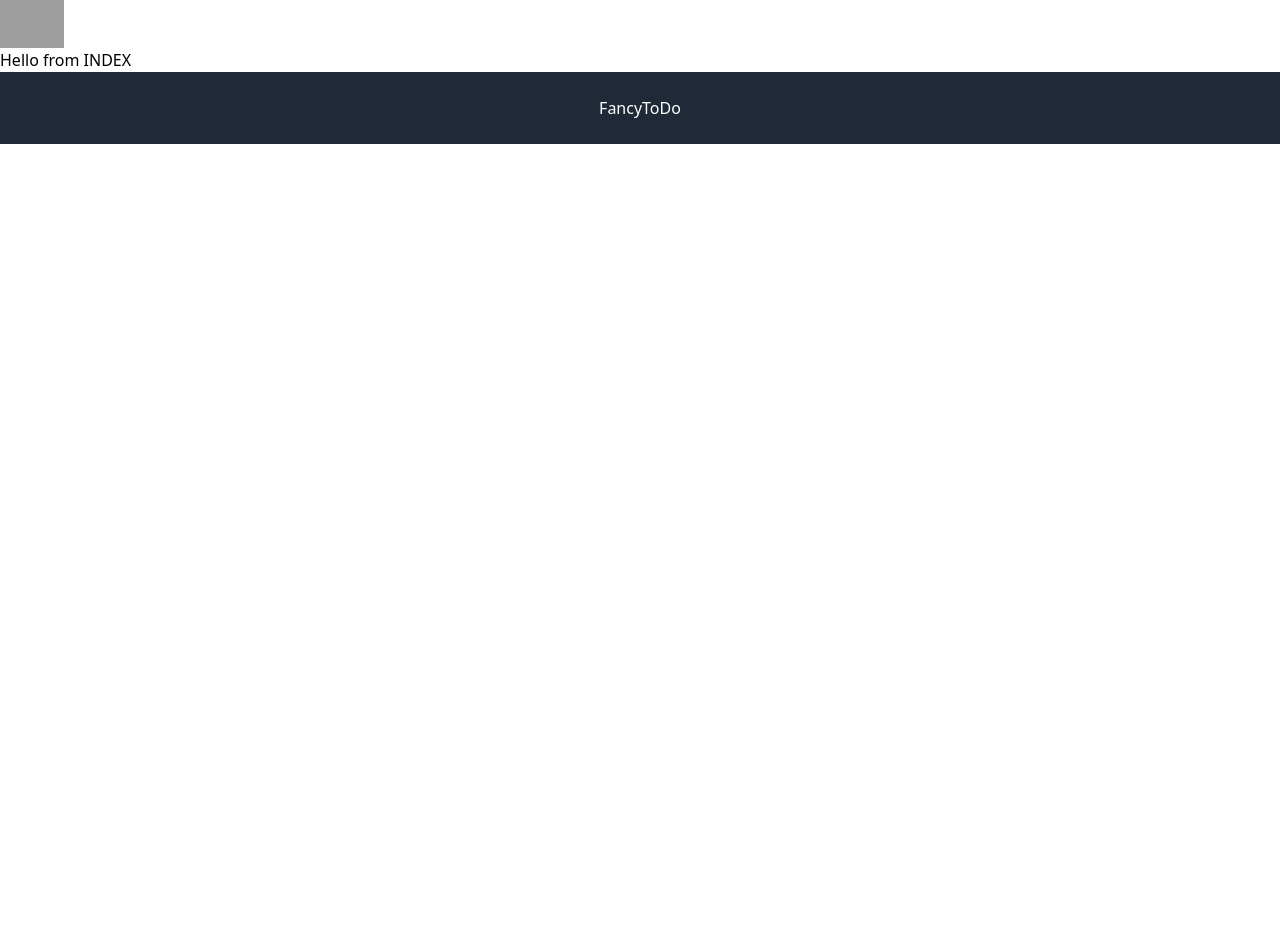
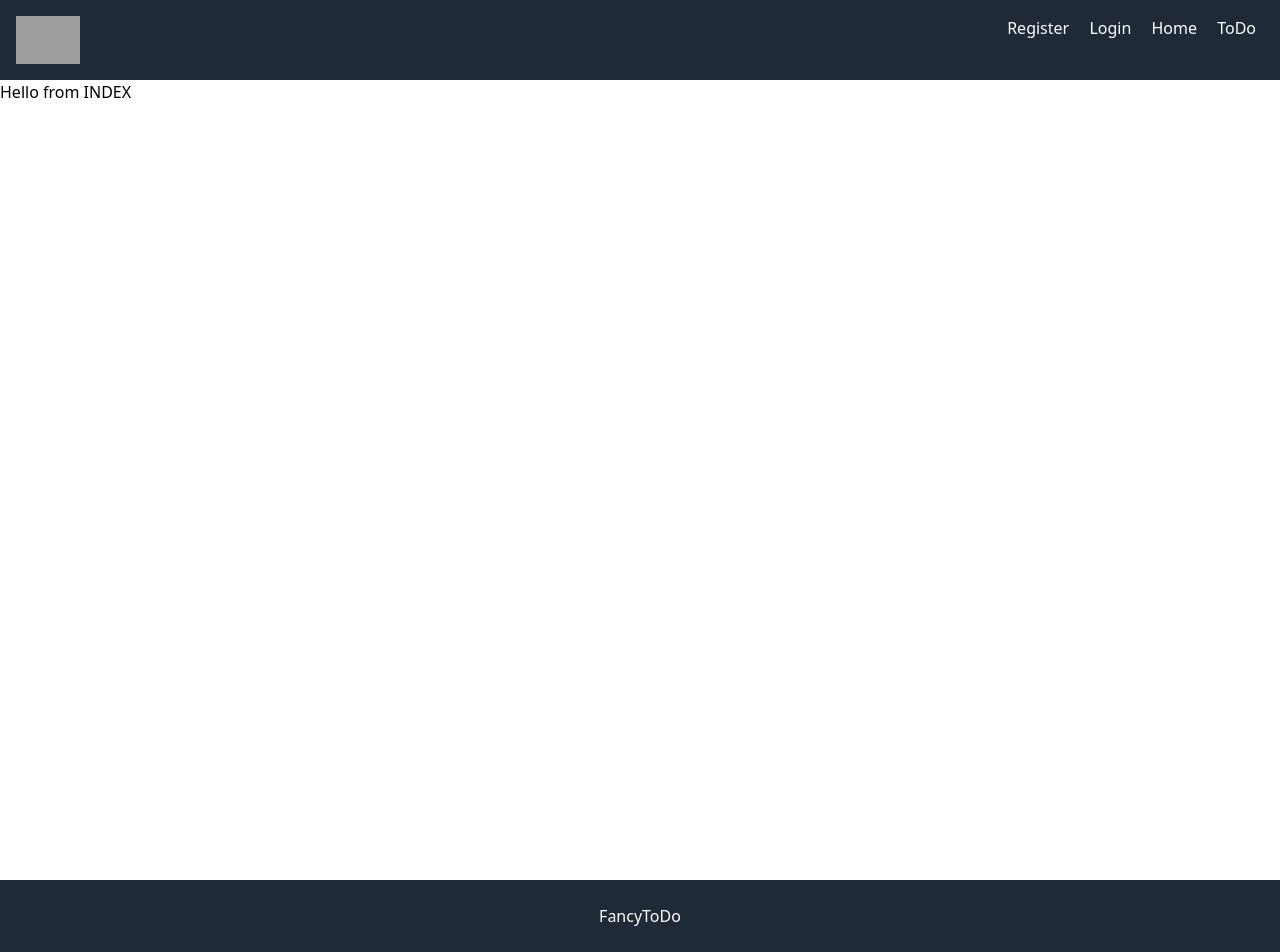
Before and after one commit to XIIILumina/PCComponentMarket, a PHP site: page / in a window 1280 px wide. Before the commit the page ends 800 px from the top, so only its background shows below. Run offline with PHP 8.4, Linux system fonts and the light colour scheme; some libraries are stand-ins or nearby versions; grey boxes are pictures that could not be loaded.

Commit message:
Added footer and navbar fixed

```diff
--- a/app/Views/Components/navbar.php
+++ b/app/Views/Components/navbar.php
@@ -1,6 +1,6 @@
-<nav class="flex justify-between">
+<nav class="flex justify-between bg-gray-800 p-4">
     <div>
-     <img src="logo.png" alt="Logo" class="h-12 w-auto">
+    <a href="/"><img src="logo.png" alt="Logo" class="h-12 w-auto"></a>
     </div>
     <div>
       <a href="/register" class="text-white mx-2 hover:border hover:border-white transition duration-300">Register</a>
--- a/app/Views/index.view.php
+++ b/app/Views/index.view.php
@@ -2,7 +2,8 @@
 require_once "../app/Views/Components/head.php";
 require_once "../app/Views/Components/navbar.php";
 ?>
+<div class="h-screen">
+    <h1>Hello from INDEX</h1>
+</div>
 
-<h1>Hello from INDEX</h1>
-
-<? require_once "../app/Views/Components/footer.php"; ?>
+<?php require_once "../app/Views/Components/footer.php"; ?>
--- a/app/Views/login.view.php
+++ b/app/Views/login.view.php
@@ -1,6 +1,6 @@
 <?php require_once "../app/Views/Components/head.php"; ?>
 <?php require_once "../app/Views/Components/navbar.php"; ?>
-
+<div class="h-screen">
     <div class="container mx-auto mt-8">
         <div class="text-center mb-8"> <!-- Added text-center class for center alignment -->
             <h1 class="text-3xl font-bold">Login</h1> <!-- Removed mb-4 class -->
@@ -29,5 +29,6 @@
             }
         ?>
     </div>
+</div>
 
 <?php require_once "../app/Views/Components/footer.php"; ?>
--- a/app/Views/register.view.php
+++ b/app/Views/register.view.php
@@ -1,6 +1,6 @@
 <?php require_once "../app/Views/Components/head.php"; ?>
 <?php require_once "../app/Views/Components/navbar.php"; ?>
-
+<div class="h-screen">
     <div class="container mx-auto mt-8">
         <div class="text-center mb-8">
             <h1 class="text-3xl font-bold">Register</h1>
@@ -37,5 +37,6 @@
         ?>
 
     </div>
+</div>
 
 <?php require_once "../app/Views/Components/footer.php"; ?>
```
Lines whose indentation alone changed are shown as unchanged.
